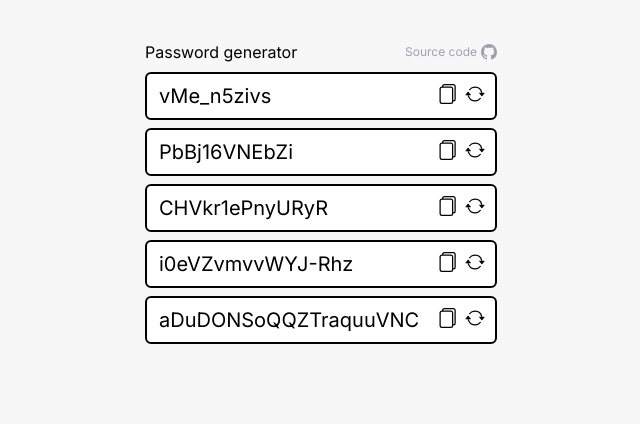
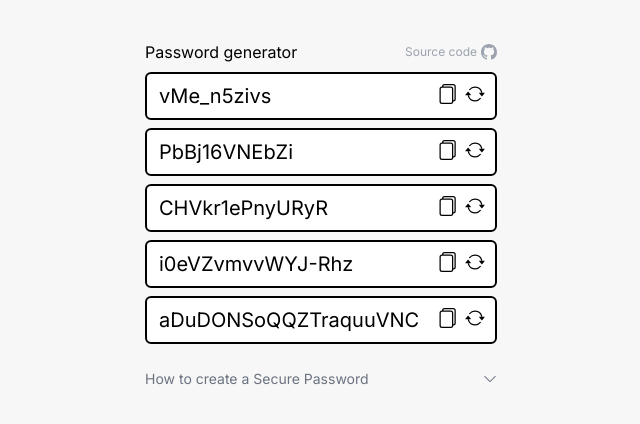
Before and after one commit to nvadeveloper/password-generator, a Next.js app: page / in a window 1280 px wide. Shown: the top 424 px of the page, without its empty margins (319-959 px from the left). Built offline with nearby package versions, Linux system fonts and the light colour scheme.

Commit message:
add Rules component

```diff
--- a/src/app/page.tsx
+++ b/src/app/page.tsx
@@ -1,5 +1,6 @@
 import Header from '@/components/Header';
 import PasswordSection from '@/components/PasswordSection';
+import Rules from '@/components/Rules';
 import { Toaster } from 'react-hot-toast';
 
 export default function Home() {
@@ -11,6 +12,7 @@ export default function Home() {
             <PasswordSection length={14} />
             <PasswordSection length={16} />
             <PasswordSection length={20} />
+            <Rules />
             <Toaster position="top-right" reverseOrder={false} />
         </main>
     );
--- /dev/null
+++ b/src/components/Rules.tsx
@@ -0,0 +1,19 @@
+'use client';
+import { useState } from 'react';
+import { BsChevronDown } from 'react-icons/bs';
+import { BsChevronUp } from 'react-icons/bs';
+
+export default function Rules() {
+    const [isOpen, setIsOpen] = useState(false);
+
+    return (
+        <section className="mt-6 text-[14px]">
+            <div
+                className="flex justify-between items-center text-gray-500 cursor-pointer"
+                onClick={() => setIsOpen(!isOpen)}>
+                <h2 className="">How to create a Secure Password</h2>
+                {isOpen ? <BsChevronUp /> : <BsChevronDown />}
+            </div>
+        </section>
+    );
+}
```
